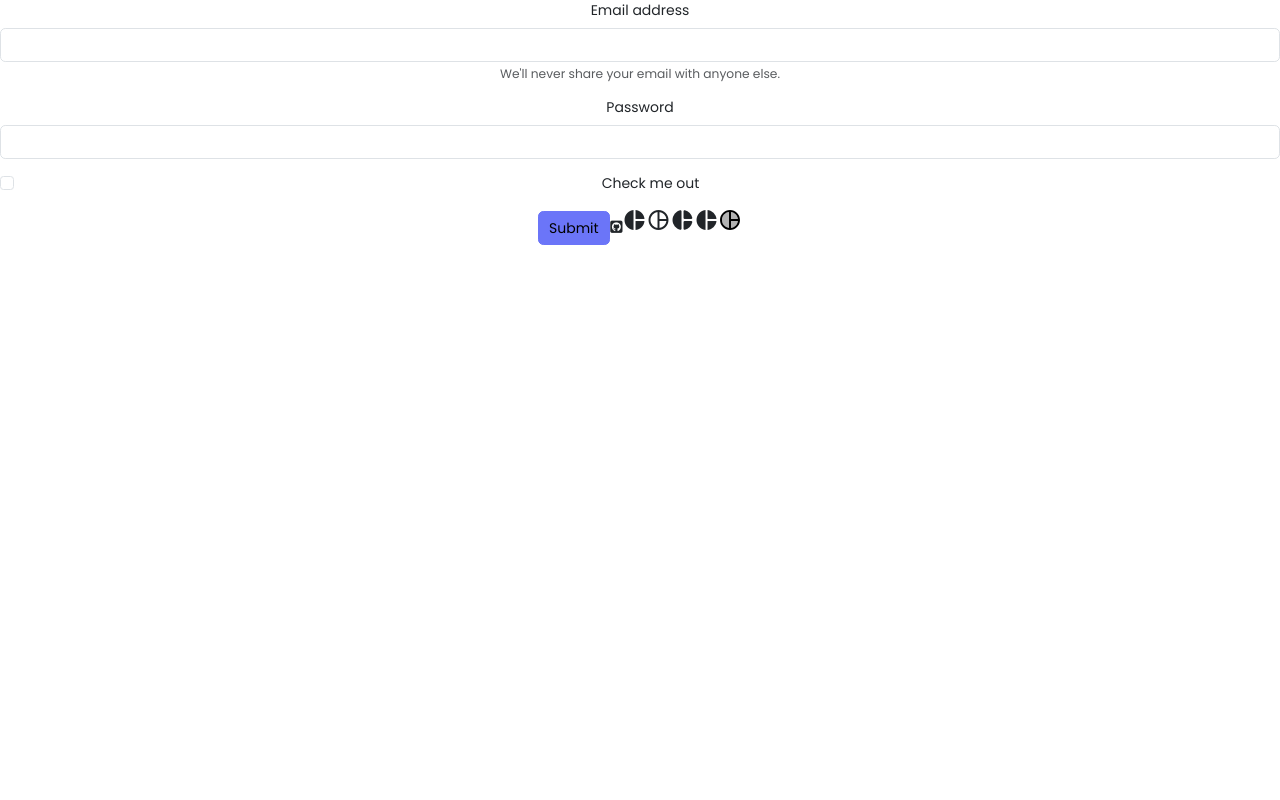
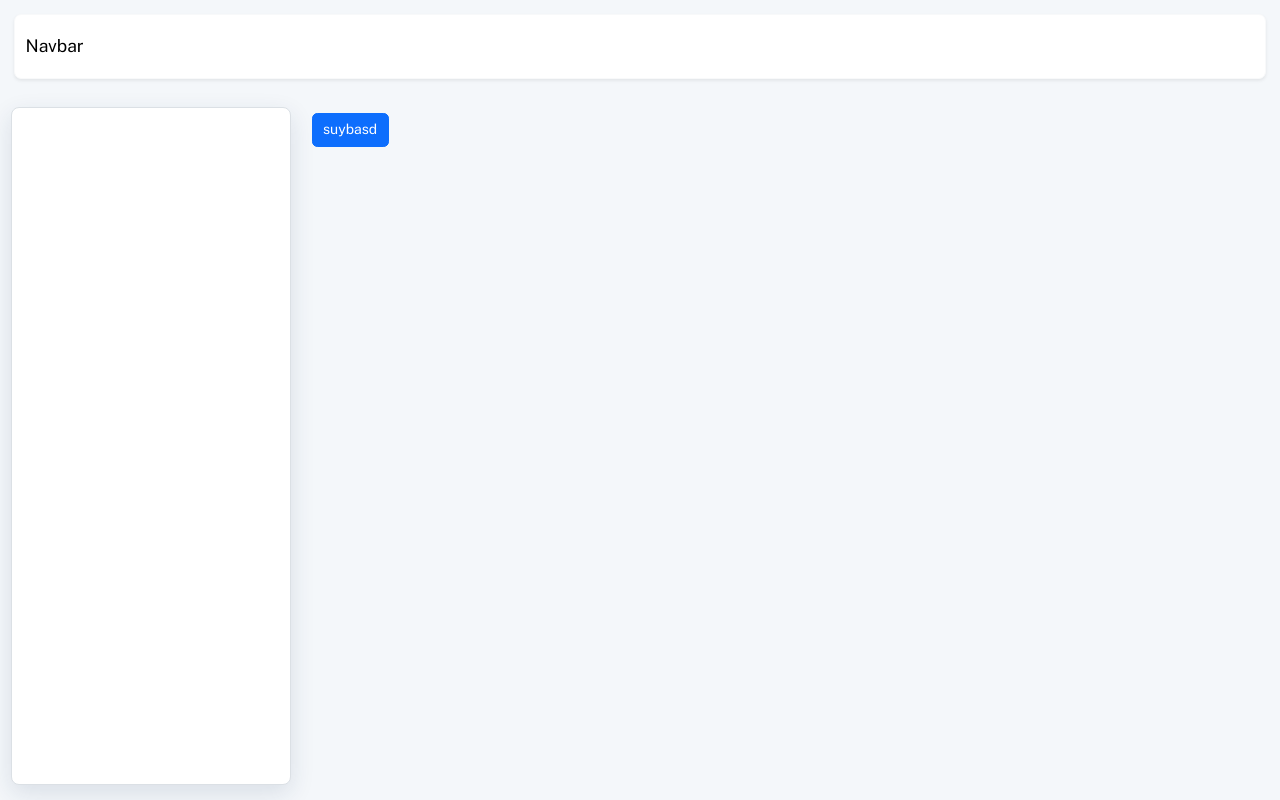
Before and after one commit to Rainbow-falcon/resume, a React (Create React App) app: page / in a window 1280 px wide. Built offline with nearby package versions, Linux system fonts and the light colour scheme.

Commit message:
updatred

```diff
--- a/src/App.css
+++ b/src/App.css
@@ -1,38 +1,7 @@
 .App {
-  text-align: center;
+  position: relative;
+    min-height: calc(100vh - 135px);
+    transition: margin-left 0.2s ease;
+    padding-top: 20px;
+
 }
-
-.App-logo {
-  height: 40vmin;
-  pointer-events: none;
-}
-
-@media (prefers-reduced-motion: no-preference) {
-  .App-logo {
-    animation: App-logo-spin infinite 20s linear;
-  }
-}
-
-.App-header {
-  background-color: #282c34;
-  min-height: 100vh;
-  display: flex;
-  flex-direction: column;
-  align-items: center;
-  justify-content: center;
-  font-size: calc(10px + 2vmin);
-  color: white;
-}
-
-.App-link {
-  color: #61dafb;
-}
-
-@keyframes App-logo-spin {
-  from {
-    transform: rotate(0deg);
-  }
-  to {
-    transform: rotate(360deg);
-  }
-}
--- a/src/App.js
+++ b/src/App.js
@@ -1,31 +1,29 @@
 import "./App.css";
+import Slider from "./components/slider";
 
 function App() {
   return (
-    <div className="App">
-      <form>
-  <div class="mb-3">
-    <label for="exampleInputEmail1" class="form-label">Email address</label>
-    <input type="email" class="form-control" id="exampleInputEmail1" aria-describedby="emailHelp"/>
-    <div id="emailHelp" class="form-text">We'll never share your email with anyone else.</div>
-  </div>
-  <div class="mb-3">
-    <label for="exampleInputPassword1" class="form-label">Password</label>
-    <input type="password" class="form-control" id="exampleInputPassword1"/>
-  </div>
-  <div class="mb-3 form-check">
-    <input type="checkbox" class="form-check-input" id="exampleCheck1"/>
-    <label class="form-check-label" for="exampleCheck1">Check me out</label>
-  </div>
-  <button type="submit" class="btn btn-primary">Submit</button>
-  <i class="fa-brands fa-github-square"></i>
-  <span class="material-icons">pie_chart</span>
-<span class="material-icons-outlined">pie_chart</span>
-<span class="material-icons-round">pie_chart</span>
-<span class="material-icons-sharp">pie_chart</span>
-<span class="material-icons-two-tone">pie_chart</span>
-</form>
-    </div>
+    <main>
+      <div className="container-fluid p-0 m-0">
+        <nav className="navbar bg-white m-3 shadow-sm rounded-3 border border-1 border-light py-3">
+          <div className="container-fluid">
+            <a className="navbar-brand" href="#">
+              Navbar
+            </a>
+          </div>
+        </nav>
+        <div className="row m-0">
+          <div className="col-auto">
+            <Slider />
+          </div>
+          <div className="col">
+            <div className="App">
+              <button className="btn btn-primary">suybasd</button>
+            </div>
+          </div>
+        </div>
+      </div>
+    </main>
   );
 }
 
--- /dev/null
+++ b/src/assets/scss/pages/slider.scss
@@ -0,0 +1,13 @@
+.rs_slider {
+    background: white;
+    width: 280px;
+    z-index: 1026;
+    overflow: hidden;
+    box-shadow: 0px 8px 24px rgba(27, 46, 94, 0.12);
+    transition: width 0.2s ease;
+    height: calc(100vh - 122px);
+    margin: 1rem 0px;
+    border-radius: 8px;
+    border: 1px solid #dbe0e5;
+    position: relative;
+}
--- a/src/assets/scss/variables.scss
+++ b/src/assets/scss/variables.scss
@@ -1,7 +1,8 @@
-@import url('https://fonts.googleapis.com/css2?family=Poppins:ital,wght@0,100;0,200;0,300;0,400;0,500;0,600;0,700;0,800;0,900;1,100;1,200;1,300;1,400;1,500;1,600;1,700;1,800;1,900&display=swap');
-$primary: #6b75f8;
-$font-family-sans-serif:"Poppins", sans-serif;
+@import url('https://fonts.googleapis.com/css2?family=Public+Sans:ital,wght@0,100..900;1,100..900&display=swap');
 
+$font-family-sans-serif:"Public Sans", sans-serif;
+$body-bg:#f4f7fa;
+$shadow-sm:0px 8px 24px rgba(27, 46, 94, 0.12);
 
 html{
     font-size: 14px
--- /dev/null
+++ b/src/components/slider.js
@@ -0,0 +1,10 @@
+import "./../assets/scss/pages/slider.scss";
+
+function Slider() {
+  return (
+    <section className="rs_slider">
+    </section>
+  );
+}
+
+export default Slider;
```
